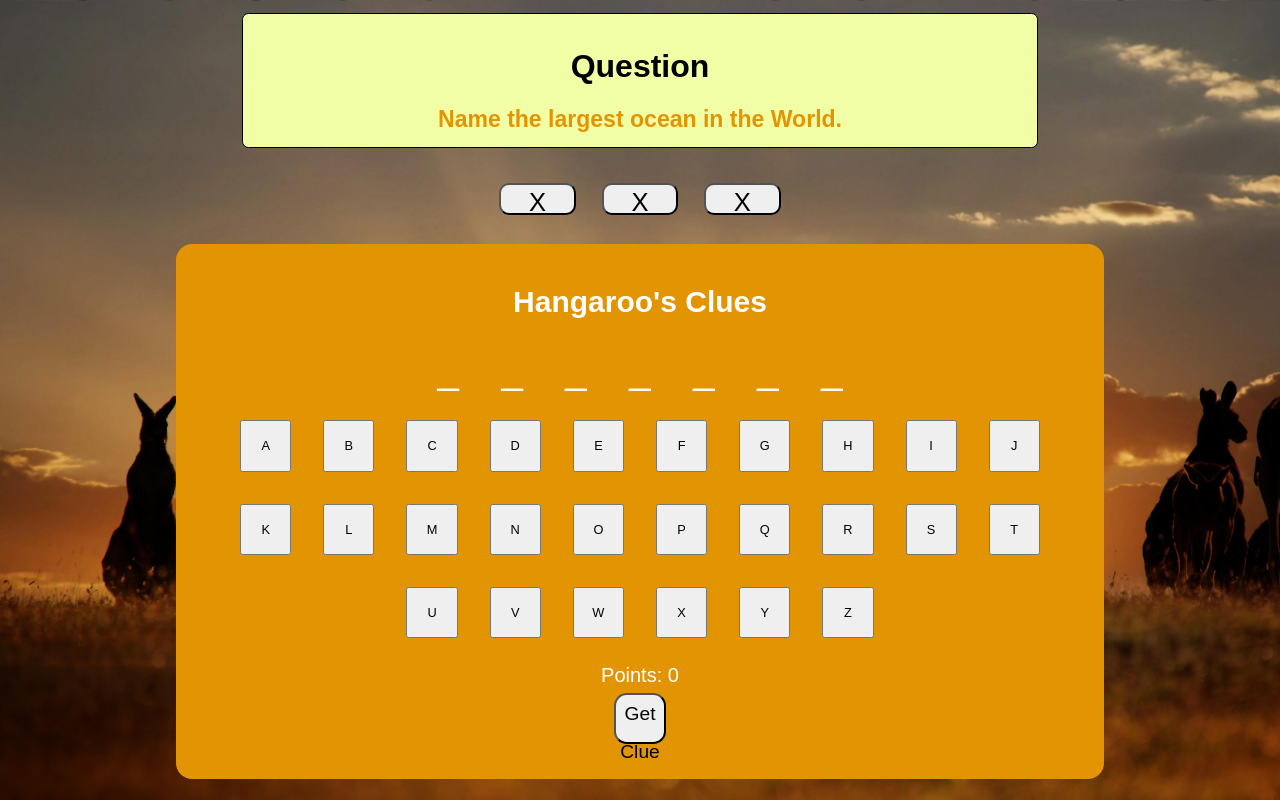
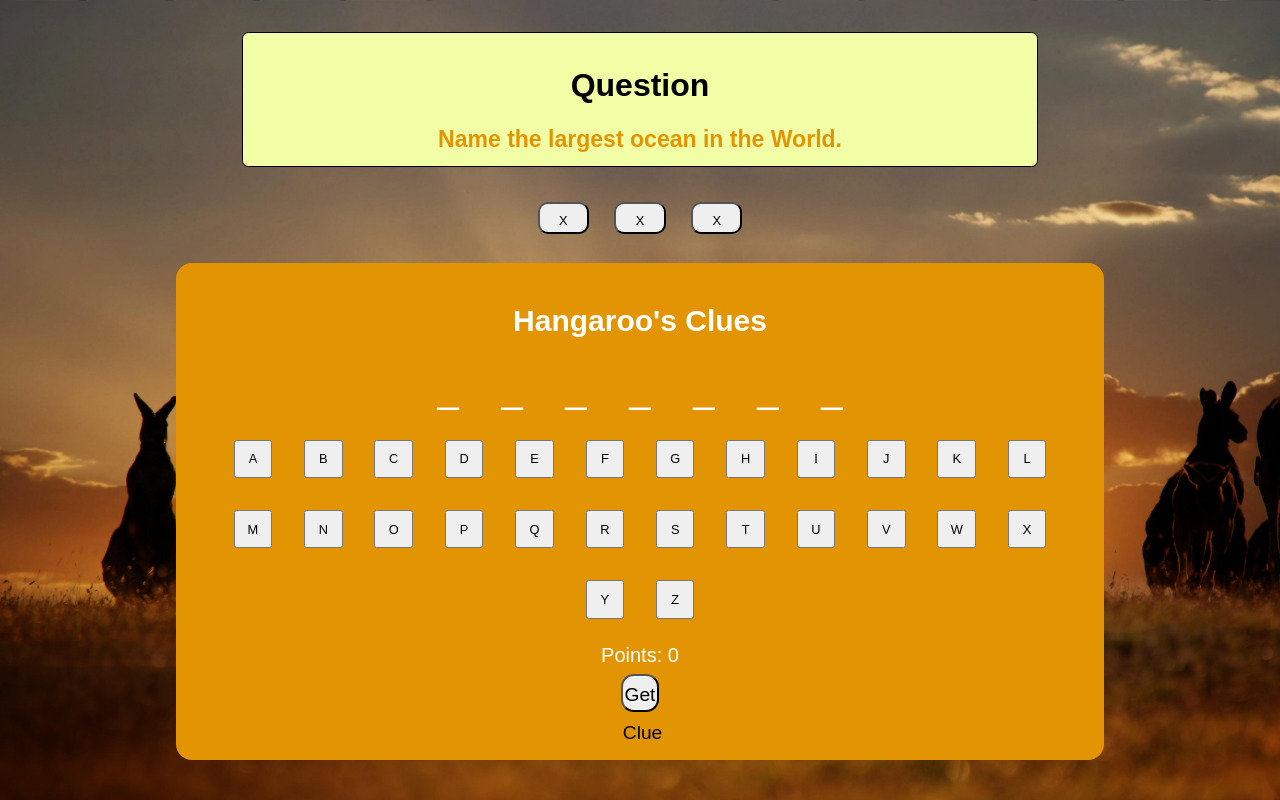
Before and after one commit to HangarooActivity/HangarooActivity.github.io, a PHP site: page / in a window 1280 px wide. Run offline with PHP 8.4, Linux system fonts and the light colour scheme.

Commit message:
Update styles.css

```diff
--- a/styles.css
+++ b/styles.css
@@ -20,12 +20,12 @@ body {
 }
 
 .guess-button {
-    width: 6vw;
+    width: 4vw;
     height: 4vh;
     line-height: 4vh;
     border-radius: 10px;
     margin: 1vw;
-    font-size: 2vw;
+    font-size: 1vw;
 }
 
 #game-container {
@@ -68,7 +68,7 @@ body {
 }
 
 .letter-button {
-    width: vw;
+    width: 3vw;
     height: 3vw;
     line-height: 2vw;
     border-radius: 0.8vw;
@@ -77,8 +77,8 @@ body {
 }
 
 .game-button {
-    width: 4vw;
-    height: 4vw;
+    width: 3vw;
+    height: 3vw;
     line-height: 3vw;
     border-radius: 1vw;
     margin: 0.5vw;
@@ -159,8 +159,8 @@ body {
 
 .button {
 
-    width: 4vw;
-    height: 4vw;
+    width: 3vw;
+    height: 3vw;
     margin: 1vw;
     font-size: 1vw;
 }
```
